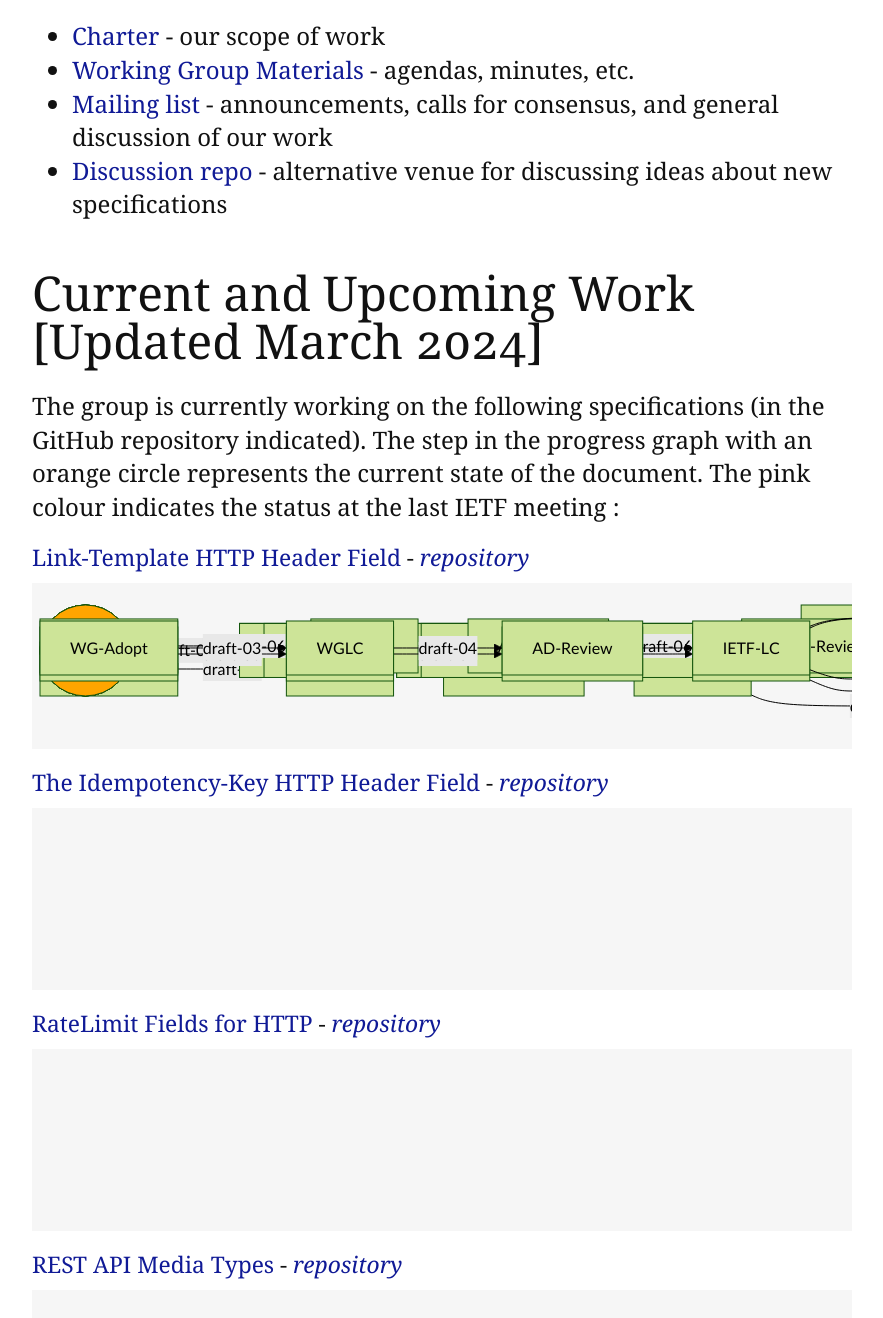
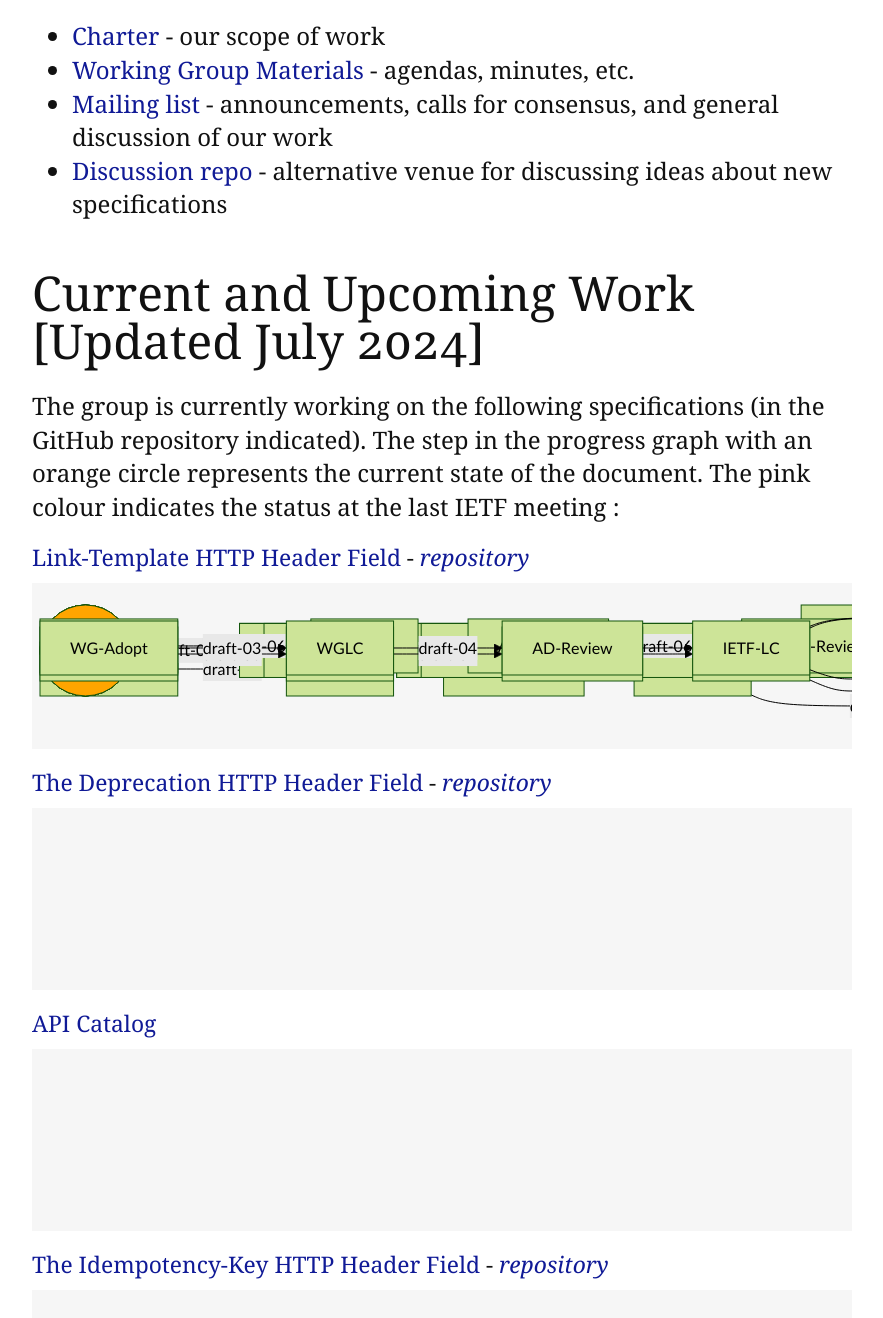
Before and after one commit to ietf-wg-httpapi/ietf-wg-httpapi.github.io, a Jekyll site: the page built from index.md, in a window 1280 px wide and 1400 px high, scrolled down 606 px. Shown: the top 1318 px of the window, without its empty margins (192-1075 px from the left). Built offline with Jekyll 4.4.1, drawn with Linux system fonts in a browser that asks for light colours; part of the change alters nothing that is shown; some of the changed text lies outside the part shown.

Commit message:
Updated for IETF120

````diff
--- a/index.md
+++ b/index.md
@@ -15,7 +15,7 @@ See our:
 * [Mailing list](https://www.ietf.org/mailman/listinfo/httpapi) - announcements, calls for consensus, and general discussion of our work
 * [Discussion repo](https://github.com/ietf-wg-httpapi/discussion/discussions) - alternative venue for discussing ideas about new specifications
 
-## Current and Upcoming Work [Updated March 2024]
+## Current and Upcoming Work [Updated July 2024]
 
 The group is currently working on the following specifications (in the GitHub repository indicated). The step in the progress graph with an orange circle represents the current state of the document. The pink colour indicates the status at the last IETF meeting :
 
@@ -32,10 +32,48 @@ graph LR
     IETF-LC --> IANA-Review
     IANA-Review --> IESG-Review((IESG-Review))
     IETF-LC --draft-03--> IESG-Review
+    IESG-Review --draft-04--> RFC-Editor
+    RFC-Editor --> RFC
+
+    class IESG-Review lastIETF
+    class RFC-Editor current
+
+```
+
+#### [The Deprecation HTTP Header Field](https://datatracker.ietf.org/doc/draft-ietf-httpapi-deprecation-header/) - _[repository](https://github.com/ietf-wg-httpapi/deprecation-header)_
+
+```mermaid
+graph LR
+    classDef current fill:orange
+    classDef lastIETF fill:pink
+
+    WG-Adopt((WG Adopt)) --draft-03--> WGLC
+    WGLC --> AD-Review
+    AD-Review --> IETF-LC
+    IETF-LC --draft-04--> IESG-Review
     IESG-Review --> RFC-Editor
     RFC-Editor --> RFC
 
     class IESG-Review current
+    class WG-Adopt lastIETF
+
+```
+
+#### [API Catalog](https://datatracker.ietf.org/doc/draft-ietf-httpapi-api-catalog/)
+```mermaid
+graph LR
+    classDef current fill:orange
+    classDef lastIETF fill:pink
+
+    WG-Adopt((WG Adopt)) --draft-00-02--> WGLC
+    WGLC --draft-03--> AD-Review
+    AD-Review --> IETF-LC
+    IETF-LC --> IESG-Review
+    IESG-Review --> RFC-Editor
+    RFC-Editor --> RFC
+
+    class WG-Adopt lastIETF
+    class WGLC current
 
 ```
 
@@ -45,13 +83,14 @@ graph LR
     classDef current fill:orange
     classDef lastIETF fill:pink
 
-    WG-Adopt((WG Adopt)) --draft-04--> WGLC
-    class WG-Adopt current
+    WG-Adopt((WG Adopt)) --draft-05--> WGLC
     WGLC --> AD-Review
     AD-Review --> IETF-LC
     IETF-LC --> IESG-Review
     IESG-Review --> RFC-Editor
     RFC-Editor --> RFC
+
+    class WG-Adopt current
 ```
 
 #### [RateLimit Fields for HTTP](https://datatracker.ietf.org/doc/draft-ietf-httpapi-ratelimit-headers/) - _[repository](https://github.com/ietf-wg-httpapi/ratelimit-headers)_
@@ -76,35 +115,6 @@ graph LR
     classDef lastIETF fill:pink
 
     WG-Adopt((WG Adopt)) --draft-05--> WGLC
-    class WG-Adopt current
-    WGLC --> AD-Review
-    AD-Review --> IETF-LC
-    IETF-LC --> IESG-Review
-    IESG-Review --> RFC-Editor
-    RFC-Editor --> RFC
-```
-#### [The Deprecation HTTP Header Field](https://datatracker.ietf.org/doc/draft-ietf-httpapi-deprecation-header/) - _[repository](https://github.com/ietf-wg-httpapi/deprecation-header)_
-
-```mermaid
-graph LR
-    classDef current fill:orange
-    classDef lastIETF fill:pink
-
-    WG-Adopt((WG Adopt)) --draft-03--> WGLC
-    class WG-Adopt current
-    WGLC --> AD-Review
-    AD-Review --> IETF-LC
-    IETF-LC --> IESG-Review
-    IESG-Review --> RFC-Editor
-    RFC-Editor --> RFC
-```
-#### [API Catalog](https://datatracker.ietf.org/doc/draft-ietf-httpapi-api-catalog/)
-```mermaid
-graph LR
-    classDef current fill:orange
-    classDef lastIETF fill:pink
-
-    WG-Adopt((WG Adopt)) --draft-00-02--> WGLC
     class WG-Adopt current
     WGLC --> AD-Review
     AD-Review --> IETF-LC
````
